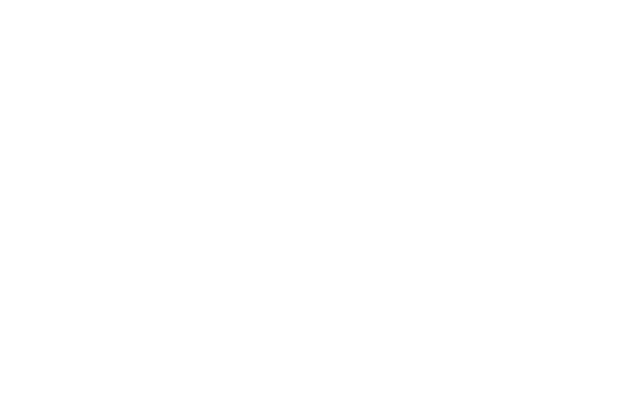
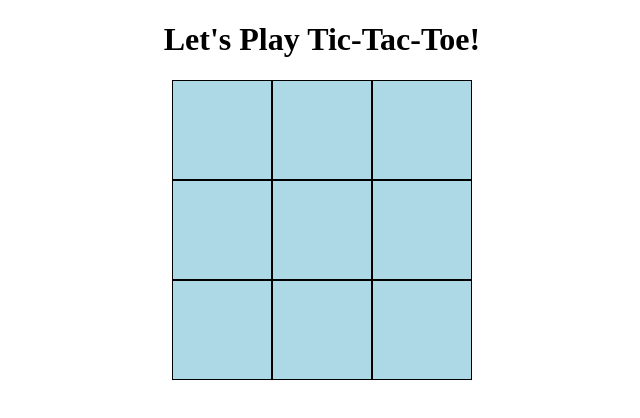
Before and after one commit to mindlikewater/Tic-Tac-Toe, a plain HTML site: page index.html in a window 1280 px wide. Shown: the whole page, without its empty margins (318-958 px from the left). Drawn offline with nearby package versions, Linux system fonts and the light colour scheme.

Commit message:
Added spaces of board, changed order of JS script tags so jquery is first

```diff
--- a/index.html
+++ b/index.html
@@ -6,7 +6,19 @@
     <link href="style.css" rel="stylesheet"/>
   </head>
   <body>
+    <h1>Let's Play Tic-Tac-Toe!</h1>
+    <div class="board">
+      <div class="space"></div>
+      <div class="space"></div>
+      <div class="space"></div>
+      <div class="space"></div>
+      <div class="space"></div>
+      <div class="space"></div>
+      <div class="space"></div>
+      <div class="space"></div>
+      <div class="space"></div>
+    </div>
+    <script src="jquery.js"></script>
     <script src="main.js"></script>
-    <script src="jquery.js"></script>
   </body>
 </html>
```
